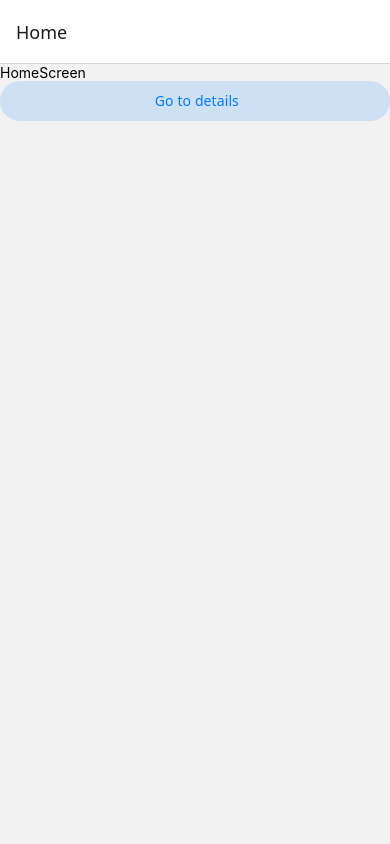
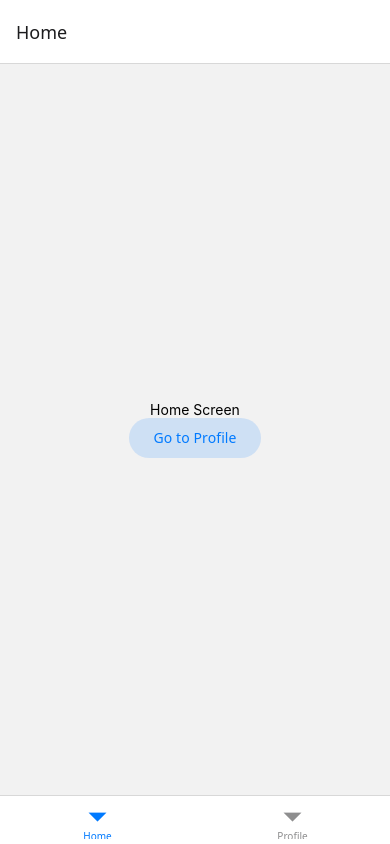
Before and after one commit to JOYSWARNAKAR/mobile-dev, a React Native app in the folder React-navigation/: screen / in a window 390 px wide. Built offline with nearby package versions, Linux system fonts and the light colour scheme.

Commit message:
feat: add bottom tabs dependency and complete bottom tabs in static

```diff
--- a/React-navigation/App.tsx
+++ b/React-navigation/App.tsx
@@ -1,67 +1,63 @@
+// import * as React from 'react';
+// import { View, Text } from 'react-native';
+// import { createStaticNavigation } from '@react-navigation/native';
+// import { createNativeStackNavigator } from '@react-navigation/native-stack';
+// import HomeScreen from './src/screens/HomeScreen';
+// import DetailScreen from './src/screens/DetailScreen';
+// import ProfileScreen from './src/screens/ProfileScreen';
+// import DynamicStackNavigator from './src/navigator/stack/DynamicStackNavigator';
+// import StaticStackNavigator from './src/navigator/stack/StaticStackNavigator';
+
+
+// export default function App(){
+
+//   // return <DynamicStackNavigator />
+//   // return <StaticStackNavigator />
+// }
+
+
 import * as React from 'react';
-import { View, Text } from 'react-native';
-import { createStaticNavigation } from '@react-navigation/native';
-import { createNativeStackNavigator } from '@react-navigation/native-stack';
-import HomeScreen from './src/screens/HomeScreen';
-import DetailScreen from './src/screens/DetailScreen';
-import ProfileScreen from './src/screens/ProfileScreen';
-import DynamicStackNavigator from './src/navigator/stack/DynamicStackNavigator';
-import StaticStackNavigator from './src/navigator/stack/StaticStackNavigator';
+import { Text, View } from 'react-native';
+import {
+  createStaticNavigation,
+  useNavigation,
+} from '@react-navigation/native';
+import { Button } from '@react-navigation/elements';
+import { createBottomTabNavigator } from '@react-navigation/bottom-tabs';
 
-// const stack = createNativeStackNavigator({
+function HomeScreen() {
+  const navigation = useNavigation();
 
-//   // initialRouteName: 'Home',
-
-//   screens : {
-//     Home: HomeScreen,
-//     Details: DetailScreen,
-//     Profile: ProfileScreen
-//   }
-// });
-
-// const Navigation = createStaticNavigation(stack)
-
-export default function App(){
-  // return <Navigation/>
-
-  // return <DynamicStackNavigator />
-  return <StaticStackNavigator />
+  return (
+    <View style={{ flex: 1, alignItems: 'center', justifyContent: 'center' }}>
+      <Text>Home Screen</Text>
+      <Button onPress={() => navigation.navigate('Profile')}>
+        Go to Profile
+      </Button>
+    </View>
+  );
 }
 
+function ProfileScreen() {
+  const navigation = useNavigation();
 
+  return (
+    <View style={{ flex: 1, alignItems: 'center', justifyContent: 'center' }}>
+      <Text>Profile Screen</Text>
+      <Button onPress={() => navigation.navigate('Home')}>Go to Home</Button>
+    </View>
+  );
+}
 
+const MyTabs = createBottomTabNavigator({
+  screens: {
+    Home: HomeScreen,
+    Profile: ProfileScreen,
+  },
+});
 
+const Navigation = createStaticNavigation(MyTabs);
 
-
-
-
-
-
-
-
-
-
-
-
-
-
-
-// function HomeScreen() {
-//   return (
-//     <View style={{ flex: 1, alignItems: 'center', justifyContent: 'center' }}>
-//       <Text>Home Screen</Text>
-//     </View>
-//   );
-// }
-
-// const RootStack = createNativeStackNavigator({
-//   screens: {
-//     Home: HomeScreen,
-//   },
-// });
-
-// const Navigation = createStaticNavigation(RootStack);
-
-// export default function App() {
-//   return <Navigation />;
-// }
+export default function App() {
+  return <Navigation />;
+}
--- a/React-navigation/package.json
+++ b/React-navigation/package.json
@@ -10,6 +10,7 @@
   },
   "dependencies": {
     "@react-native-masked-view/masked-view": "0.3.2",
+    "@react-navigation/bottom-tabs": "^7.16.1",
     "@react-navigation/elements": "^2.9.18",
     "@react-navigation/native": "^7.2.4",
     "@react-navigation/native-stack": "^7.15.1",
```
Also changed, not shown: 1 other file (tests, documents, lock files or other folders).
